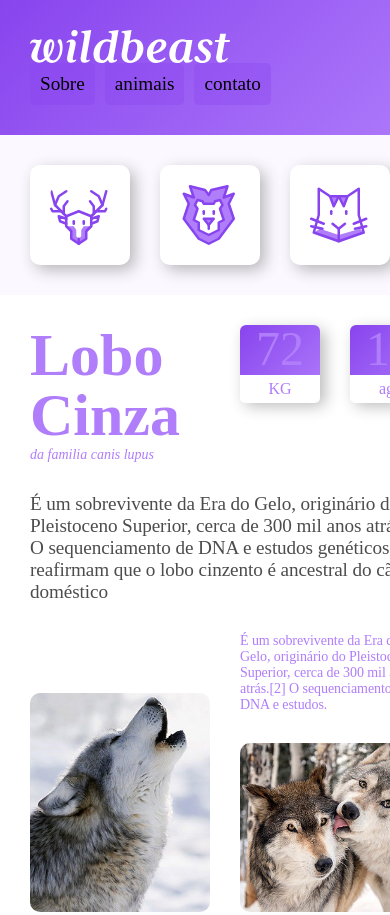
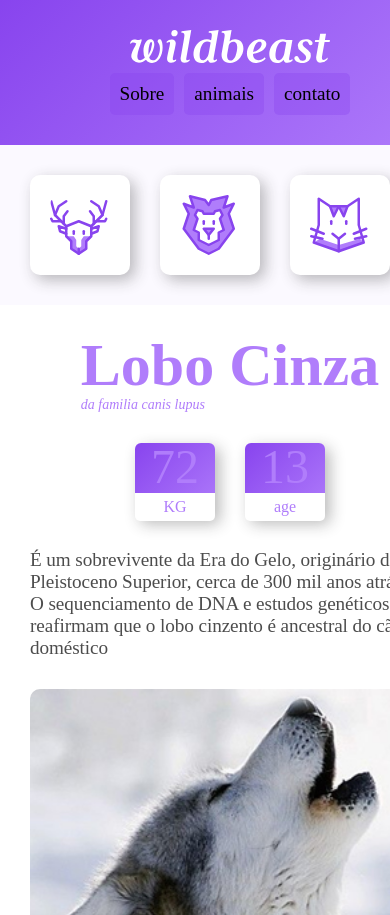
Before and after one commit to Kevin-028/wildbeast, a website: page index.html in a window 390 px wide. Shown: the top 915 px of the page. Drawn offline with Linux system fonts and the light colour scheme.

Commit message:
projeto finalizado
foi finalizado o projeto test.

```diff
--- a/styles/modulos/_grid.scss
+++ b/styles/modulos/_grid.scss
@@ -18,7 +18,6 @@
     display: grid;
     /* definindo a quantidade de colunas do meu menu e tamanho */
     grid-template-columns: 1fr auto;
-    align-items: center;
     /*  fim do Grid interno do menu */
     .logo{
         max-width: 200px;
@@ -205,6 +204,7 @@
     padding: 30px;
     /* distancia entre os itens sem a margim */
     gap: 30px;
+    grid-template-columns: repeat(auto-fill, minmax(150px, 1fr));
 }
 /* fim das configuracoes da anuncios */
 
--- a/styles/modulos/_responsivo.scss
+++ b/styles/modulos/_responsivo.scss
@@ -61,3 +61,20 @@
 
     }
 };
+@media (max-width: 600px){
+    .content{
+        grid-template-columns: auto;
+        justify-items: center;
+        img{
+            width: 100%;
+        }
+    }
+    .header{
+        justify-items: center;
+        gap: 10px;
+        img{
+            width: 250px;
+        }
+    }
+
+}
```
Also changed, not shown: styles/style.css, 1 other file.
